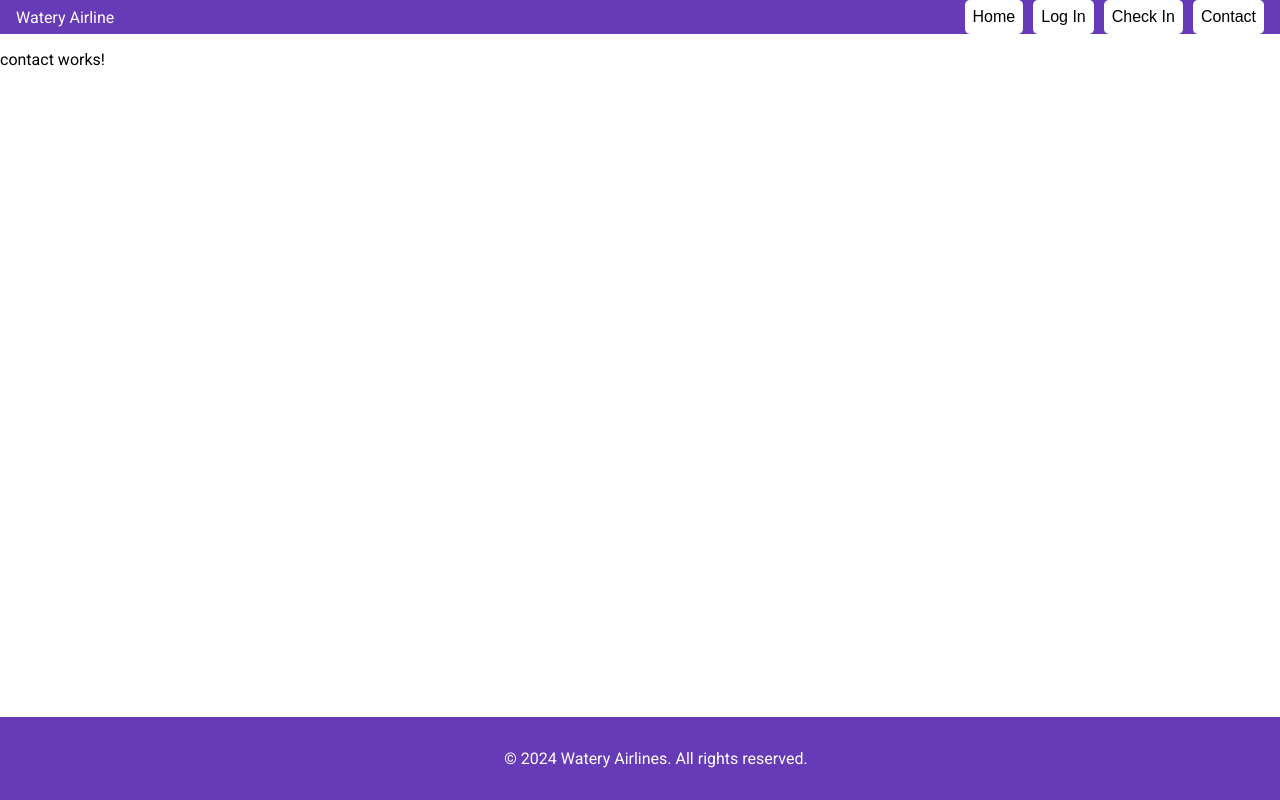
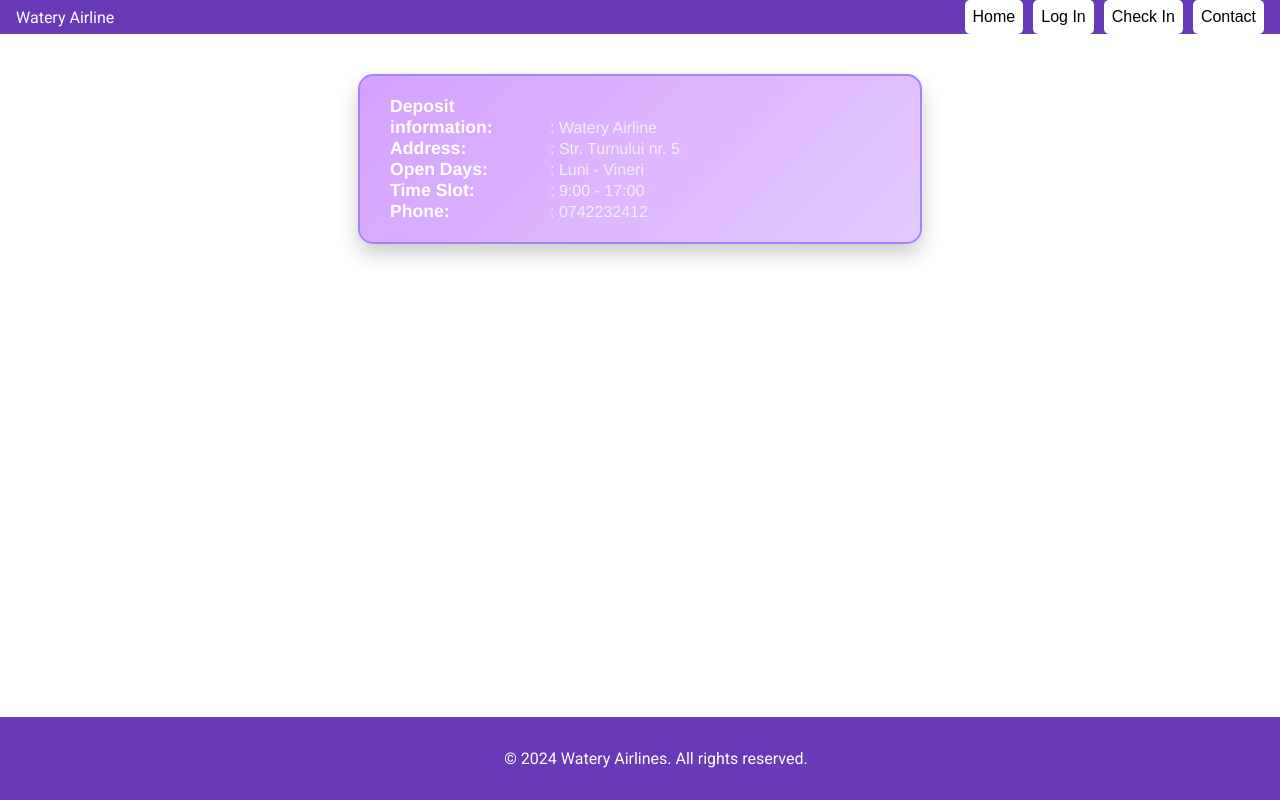
Before and after one commit to cchw01/Practica2024, an Angular app in the folder Frontend/: page /contact in a window 1280 px wide. Built offline with nearby package versions, Linux system fonts and the light colour scheme.

Commit message:
create contact page

```diff
--- /dev/null
+++ b/Frontend/src/app/app-logic/contact-data.ts
@@ -0,0 +1,7 @@
+export interface ContactData {
+    info: string;
+    phone: string;
+    openDays: string;
+    timeSlot: string;
+    address: string;
+  }
--- /dev/null
+++ b/Frontend/src/app/app-logic/contact-provider.component.ts
@@ -0,0 +1,20 @@
+import { Injectable } from "@angular/core";
+import { ContactData } from "./contact-data";
+@Injectable({
+    providedIn: 'root',
+  })
+  export class ContactProviderService {
+    providedData = <ContactData>{
+      info: 'Watery  Airline',
+      address: 'Str. Turnului nr. 5',
+      openDays: 'Luni - Vineri',
+      timeSlot: '9:00 - 17:00',
+      phone: '0742232412',
+    };
+
+    constructor() {}
+
+    getData(): ContactData {
+      return this.providedData;
+    }
+  }
--- /dev/null
+++ b/Frontend/src/app/contact-data.ts
@@ -0,0 +1,2 @@
+export interface ContactData {
+}
--- a/Frontend/src/app/menu-items/contact/contact.component.css
+++ b/Frontend/src/app/menu-items/contact/contact.component.css
@@ -0,0 +1,47 @@
+.contact-info {
+    background: linear-gradient(135deg, #d4a1ff 0%, #e4caff 100%);
+    border: 2px solid #a980ff;
+    border-radius: 15px;
+    padding: 20px 30px;
+    max-width: 500px;
+    font-family: 'Helvetica Neue', Arial, sans-serif;
+    box-shadow: 0 10px 20px rgba(0, 0, 0, 0.2);
+    margin: 40px auto;
+    transition: transform 0.3s ease;
+  }
+
+  .contact-info:hover {
+    transform: scale(1.05);
+  }
+
+  .contact-info b {
+    display: inline-block;
+    width: 160px;
+    font-weight: bold;
+    color: #fff;
+    font-size: 1.1em;
+  }
+
+  .contact-info i {
+    color: #f0f0f0;
+    font-style: normal;
+  }
+
+  .contact-info br {
+    margin-bottom: 12px;
+  }
+
+  .contact-info i::before {
+    content: ": ";
+  }
+
+  @media (max-width: 600px) {
+    .contact-info {
+      padding: 15px 20px;
+      max-width: 100%;
+    }
+
+    .contact-info b {
+      width: 140px;
+    }
+  }
--- a/Frontend/src/app/menu-items/contact/contact.component.html
+++ b/Frontend/src/app/menu-items/contact/contact.component.html
@@ -1 +1,7 @@
-<p>contact works!</p>
+<div class="contact-info">
+    <b>Deposit information:</b><i>{{ contactData.info }}</i><br />
+    <b>Address:</b><i>{{ contactData.address }}</i><br />
+    <b>Open Days:</b><i>{{ contactData.openDays }}</i><br />
+    <b>Time Slot:</b><i>{{ contactData.timeSlot }}</i><br />
+    <b>Phone:</b><i>{{ contactData.phone }}</i><br />
+  </div>
--- a/Frontend/src/app/menu-items/contact/contact.component.ts
+++ b/Frontend/src/app/menu-items/contact/contact.component.ts
@@ -1,4 +1,6 @@
 import { Component } from '@angular/core';
+import { ContactData } from '../../app-logic/contact-data';
+import { ContactProviderService } from '../../app-logic/contact-provider.component';
 
 @Component({
   selector: 'app-contact',
@@ -6,5 +8,9 @@ import { Component } from '@angular/core';
   styleUrl: './contact.component.css'
 })
 export class ContactComponent {
+  contactData: ContactData;
 
+  constructor(private contactProviderService: ContactProviderService) {
+    this.contactData = contactProviderService.getData();
+  }
 }
```
Also changed, not shown: 1 other file (tests, documents, lock files or other folders).
